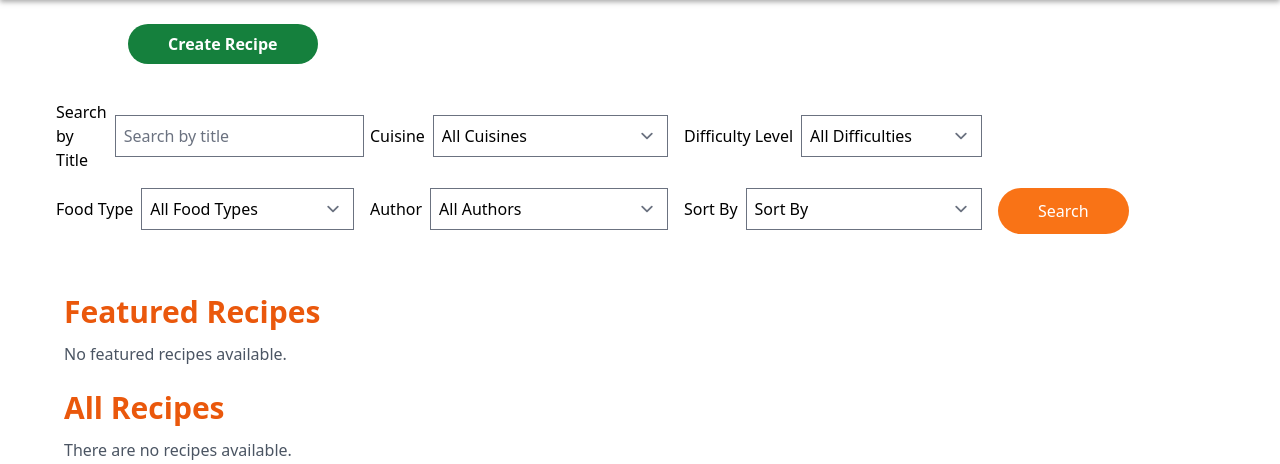
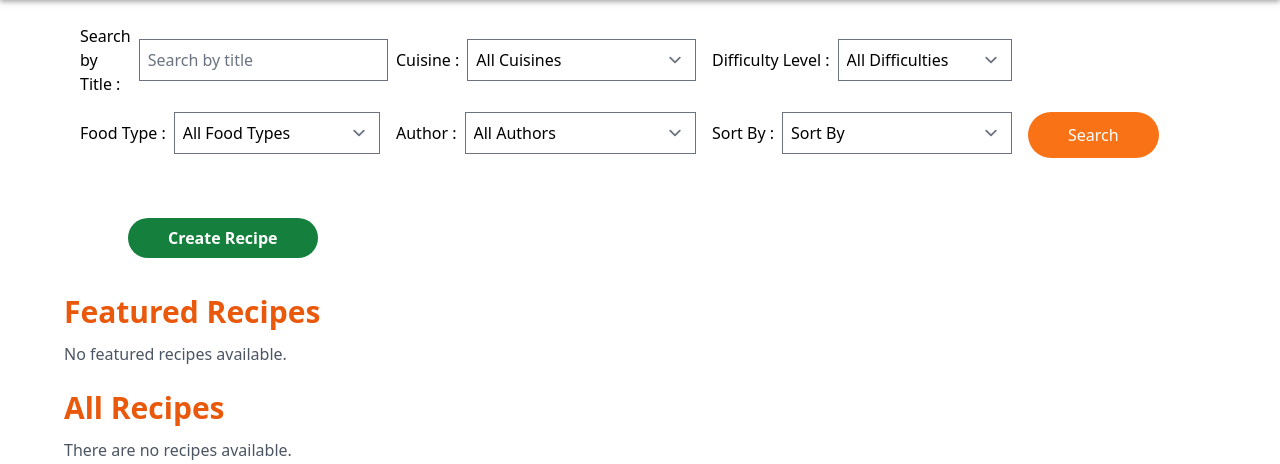
Before and after one commit to Anif7/Recipe_App, a Django app: page /recipes/ in a window 1280 px wide. Shown: the part 76-540 px from the top of the page. Run offline with Django 5.2, Linux system fonts and the light colour scheme; data that the repository does not hold is empty; some libraries are stand-ins or nearby versions.

Commit message:
Add Search Filter in Collection

```diff
--- a/recipes/filters.py
+++ b/recipes/filters.py
@@ -12,3 +12,7 @@ class RecipeFilter(django_filters.FilterSet):
     class Meta:
         model = Recipe
         fields = ['title', 'author', 'cuisine', 'difficulty_level', 'food_type']
+
+
+class CollectionFilter(django_filters.FilterSet):
+    title=django_filters.CharFilter(lookup_expr='icontains',label='Search by title')
--- a/recipes/templates/recipes/recipe_list.html
+++ b/recipes/templates/recipes/recipe_list.html
@@ -1,16 +1,14 @@
 {% extends 'base.html' %} {% block content %}
-<div class="mt-6 flex ml-32">
-  <a href="{% url 'recipe:recipe_create'  %}" class="bg-green-700 text-white p-2 rounded-full px-10 mb-3 font-bold">Create Recipe</a>
-</div>
-<div class="mt-6 px-8 flex justify-center">
+
+<div class="mt-6 pl-14 flex justify-center">
   <form method="GET" class="mb-6 flex flex-wrap justify-start ml-6">
     <div class="flex items-center mb-4 mr-4 w-1/4">
-        <label for="title" class="block mr-2">Search by Title</label>
+        <label for="title" class="block mr-2">Search by Title :</label>
         <input type="text" id="title" name="title" placeholder="Search by title" value="{{ filter.data.title }}" class="border p-2 flex-grow">
     </div>
 
     <div class="flex items-center mb-4 mr-4 w-1/4">
-        <label for="cuisine" class="block mr-2">Cuisine</label>
+        <label for="cuisine" class="block mr-2">Cuisine :</label>
         <select id="cuisine" name="cuisine" class="border p-2 flex-grow">
             <option value="">All Cuisines</option>
             {% for choice in filter.form.cuisine.field.choices %}
@@ -20,7 +18,7 @@
     </div>
 
     <div class="flex items-center mb-4 mr-4 w-1/4">
-        <label for="difficulty_level" class="block mr-2">Difficulty Level</label>
+        <label for="difficulty_level" class="block mr-2">Difficulty Level :</label>
         <select id="difficulty_level" name="difficulty_level" class="border p-2 flex-grow">
             <option value="">All Difficulties</option>
             {% for choice in filter.form.difficulty_level.field.choices %}
@@ -30,7 +28,7 @@
     </div>
 
     <div class="flex items-center mb-4 mr-4 w-1/4">
-        <label for="food_type" class="block mr-2">Food Type</label>
+        <label for="food_type" class="block mr-2">Food Type :</label>
         <select id="food_type" name="food_type" class="border p-2 flex-grow">
             <option value="">All Food Types</option>
             {% for choice in filter.form.food_type.field.choices %}
@@ -40,7 +38,7 @@
     </div>
 
     <div class="flex items-center mb-4 mr-4 w-1/4">
-        <label for="author" class="block mr-2">Author</label>
+        <label for="author" class="block mr-2">Author :</label>
         <select id="author" name="author" class="border p-2 flex-grow">
             <option value="">All Authors</option>
             {% for user in filter.form.author.field.choices %}
@@ -50,7 +48,7 @@
     </div>
 
     <div class="flex items-center mb-4 mr-4 w-1/4">
-        <label for="sort_by" class="block mr-2">Sort By</label>
+        <label for="sort_by" class="block mr-2">Sort By :</label>
         <select id="sort_by" name="sort_by" class="border p-2 flex-grow">
             <option value="">Sort By</option>
             <option value="calories_low_high" {% if filter.data.sort_by == 'calories_low_high' %}selected{% endif %}>Calories: Lowest to Highest</option>
@@ -62,6 +60,10 @@
 
     <button type="submit" class="bg-orange-500 text-white p-2 rounded-full px-10 mb-3">Search</button>
 </form>
+</div>
+
+<div class="mt-6 flex ml-32">
+  <a href="{% url 'recipe:recipe_create'  %}" class="bg-green-700 text-white p-2 rounded-full px-10 mb-3 font-bold">Create Recipe</a>
 </div>
 
 <div class="container mx-auto py-6 px-16">
--- a/recipes/views.py
+++ b/recipes/views.py
@@ -10,7 +10,7 @@ from django.forms import ValidationError
 from django.contrib.auth.decorators import login_required
 from django.contrib.auth.mixins import LoginRequiredMixin
 from django.views import View
-from .filters import RecipeFilter
+from .filters import RecipeFilter,CollectionFilter
 
 def home_page(request):
     return render(request,'home.html')
@@ -20,16 +20,12 @@ class RecipeListView(ListView):
     model = Recipe
     template_name = 'recipes/recipe_list.html'
     context_object_name = 'recipes'
-    paginate_by = 3
+    paginate_by = 6
     filterset_class = RecipeFilter
 
     def get_queryset(self):
         queryset = Recipe.objects.all()
-
-        # Get the sort parameter
         sort_by = self.request.GET.get('sort_by')
-
-        # Apply sorting to the queryset
         if sort_by == 'calories_low_high':
             queryset = queryset.order_by('calories')
         elif sort_by == 'calories_high_low':
@@ -38,21 +34,14 @@ class RecipeListView(ListView):
             queryset = queryset.order_by('-created_at')
         elif sort_by == 'created_at_old_new':
             queryset = queryset.order_by('created_at')
-
-        # Now apply the filterset with the sorted queryset
         self.filterset = self.filterset_class(self.request.GET, queryset=queryset)
 
         return self.filterset.qs
 
     def get_context_data(self, **kwargs):
         context = super().get_context_data(**kwargs)
-
-        # Get the sort parameter for featured recipes
         sort_by = self.request.GET.get('sort_by')
-
-        # Apply sorting to the featured recipes
         featured_recipes = Recipe.objects.filter(featured=True)
-
         if sort_by == 'calories_low_high':
             featured_recipes = featured_recipes.order_by('calories')
         elif sort_by == 'calories_high_low':
@@ -61,12 +50,9 @@ class RecipeListView(ListView):
             featured_recipes = featured_recipes.order_by('-created_at')
         elif sort_by == 'created_at_old_new':
             featured_recipes = featured_recipes.order_by('created_at')
-
-        # Apply the filterset to the featured recipes
         self.filterset_featured = self.filterset_class(self.request.GET, queryset=featured_recipes)
         context['featured_recipes_page'] = self.filterset_featured.qs
 
-        # Pagination for featured recipes
         paginator = Paginator(context['featured_recipes_page'], 6)
         page_number = self.request.GET.get('featured_page')
         context['featured_recipes_page'] = paginator.get_page(page_number)
@@ -88,9 +74,15 @@ class CollectionListView(ListView):
     paginate_by=6
     ordering = ['title']
 
+    def get_queryset(self):
+        queryset=Collection.objects.all()
+        self.filterset=CollectionFilter(self.request.GET,queryset=queryset)
+        return self.filterset.qs
+
     def get_context_data(self,**kwargs):
         context=super().get_context_data(**kwargs)
         context['total_collections']=Collection.objects.all().count()
+        context['filter']=self.filterset
         return context
 
 
```
Also changed, not shown: recipes/templates/collection/collections_list.html (+8 -0 lines).
